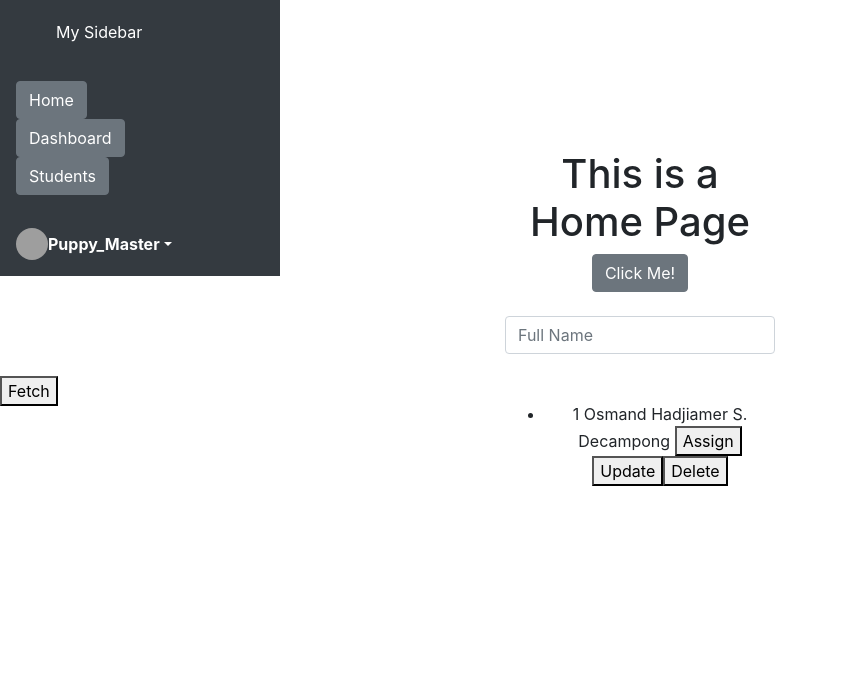
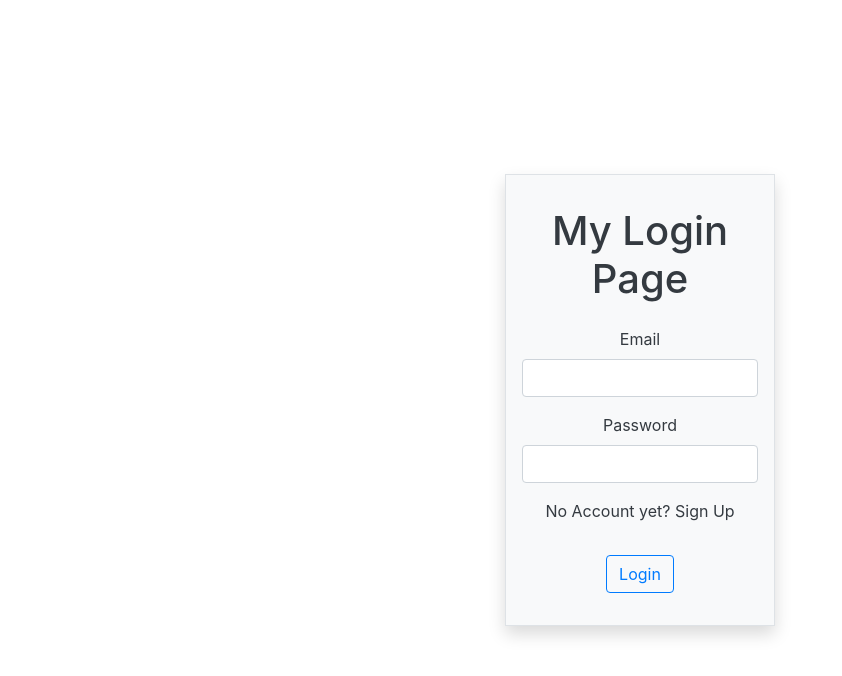
Before and after one commit to CherryMinguito/grading-system, a Nuxt app: page / in a window 1280 px wide. Shown: the top 676 px of the page, without its empty margins (0-842 px from the left). Built offline with nearby package versions, Linux system fonts and the light colour scheme; no server answers; grey boxes are pictures that could not be loaded.

Commit message:
Fixed koa and Cypress testing added

```diff
--- a/components/Home.vue
+++ b/components/Home.vue
@@ -104,8 +104,8 @@ export default {
     },
 
     async fetchStud(){
-            const student= await this.$axios.$get('/getStudents')
-            return student
+            const students= await this.$axios.$get('/getStudents')
+            return students
         }
 
   },
--- a/components/Login.vue
+++ b/components/Login.vue
@@ -1,3 +1,5 @@
+
+
 <template>
     <div class="container d-flex justify-content-center align-items-center" style="min-height: 100vh">
         <form class="border shadow p-3 rouneded bg-light">
@@ -5,13 +7,13 @@
           <div class="row justify-content-center">
                   <div class="col mb-3">
                       <label class="form-label text-dark">Email</label>
-                      <input class="form-control">
+                      <input id="email" class="form-control">
                   </div>
           </div>
           <div class="row justify-content-center">
                 <div class="col mb-3">
                   <label class="form-label text-dark">Password</label>
-                  <input class="form-control">
+                  <input id="password" class="form-control" type="password">
               </div>
           </div>
           <div class="row justify-cotent-center">
@@ -22,7 +24,7 @@
           <div class="row justify-content-center">
             <div class="col mb-3">
 
-              <b-button variant="outline-primary" @click="login">Login</b-button>
+              <b-button id="submitBtn" variant="outline-primary" to="/home">Login</b-button>
 
 
             </div>
@@ -32,7 +34,11 @@
     </template>
 
 <script>
+import { BButton } from 'bootstrap-vue';
 export default {
+  name:'IndexPage',
+
+
   data()
   {
       return {
@@ -43,9 +49,23 @@ export default {
         show: true
       }
     },
+
+    components: {
+    BButton,
+  },
     methods: {
       login() {
-        // const ip = this.$axios.$post('/login', this.form)
+        this.$axios.$post('/login', this.form)
+        .then(response => {
+                // use the response data here
+                this.$router.push({name:'HomePage'});
+                this.$toast.success("Logged In Successfully",{});
+            })
+            .catch(error => {
+                console.log(error);
+                this.$toast.error("Invalid Credentials",{});
+                // handle error
+            });
       },
     }
 }
--- a/nuxt.config.js
+++ b/nuxt.config.js
@@ -43,7 +43,7 @@ export default {
       proxy:true,
     },
     proxy:{
-      "/api": 'http://localhost:3001/'
+      "/api": 'http://localhost:3001'
     }
   },
 
--- a/package.json
+++ b/package.json
@@ -9,6 +9,7 @@
     "generate": "nuxt generate"
   },
   "dependencies": {
+    "@koa/cors": "^4.0.0",
     "@nuxtjs/axios": "^5.13.6",
     "bootstrap": "^4.6.2",
     "bootstrap-vue": "^2.22.0",
@@ -17,5 +18,8 @@
     "vue": "^2.7.10",
     "vue-server-renderer": "^2.7.10",
     "vue-template-compiler": "^2.7.10"
+  },
+  "devDependencies": {
+    "cypress": "^12.3.0"
   }
 }
--- a/pages/Login.vue
+++ b/pages/Login.vue
@@ -7,6 +7,6 @@
 
 <script>
 export default {
-    name: "Login"
+    name: "LoginPage"
 }
 </script>
--- a/pages/index.vue
+++ b/pages/index.vue
@@ -1,6 +1,6 @@
 <template>
   <div>
-  <Home/>
+  <Login/>
   </div>
 </template>
 
```
Also changed, not shown: 2 other files (tests, documents, lock files or other folders).
